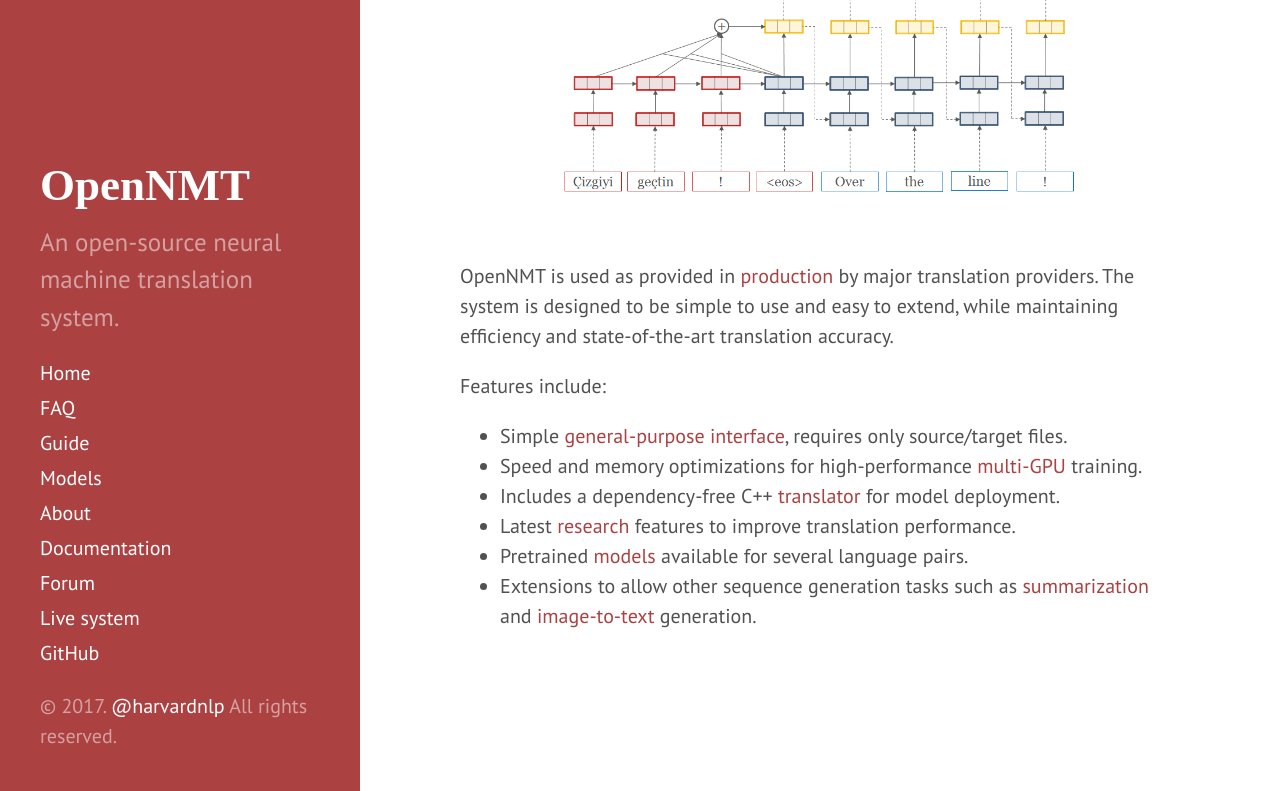
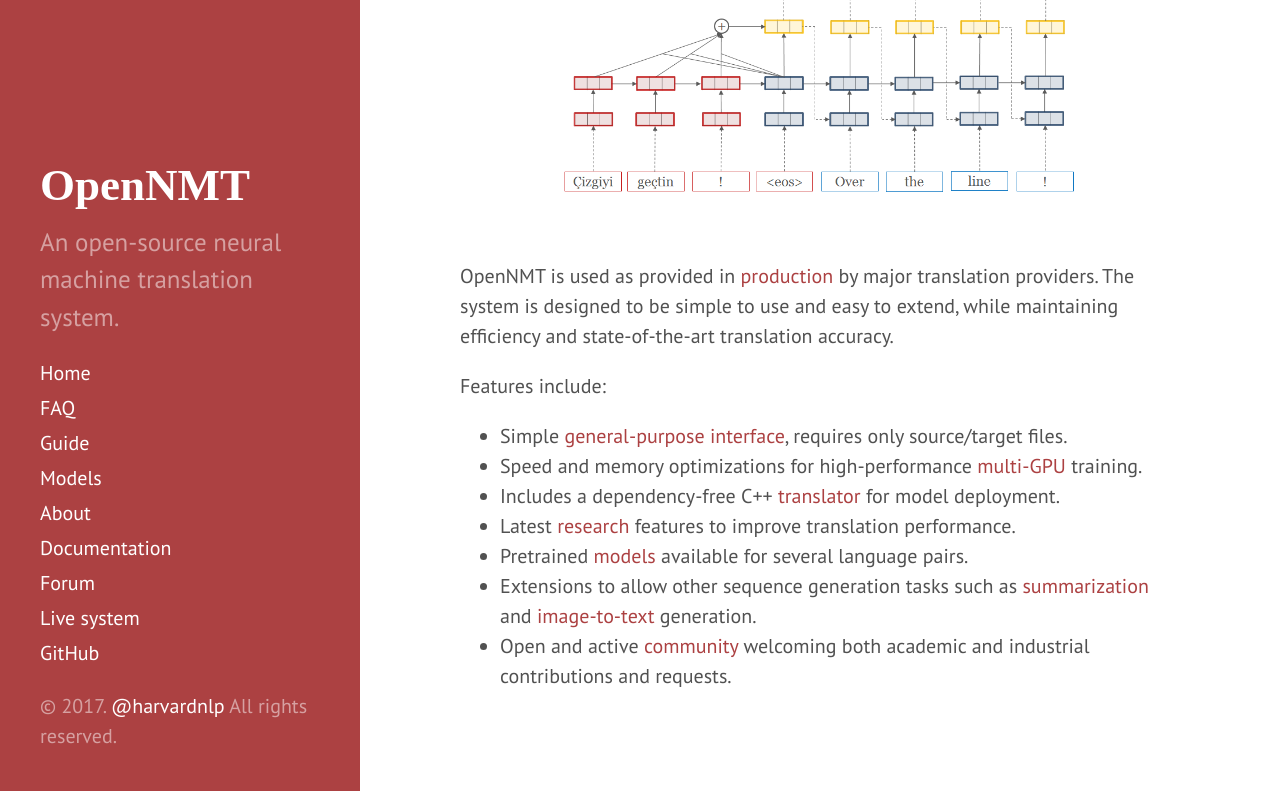
Before and after one commit to OpenNMT/opennmt.github.io, a Jekyll site: the page built from index.md, in a window 1280 px wide and 1111 px high. Shown: the part 320-1111 px from the top of the window. Built offline with Jekyll 4.4.1, drawn with Linux system fonts in a browser that asks for light colours.

Commit message:
Update index.md

```diff
--- a/index.md
+++ b/index.md
@@ -23,3 +23,4 @@ Features include:
 * Latest <a href="http://opennmt.net//Guide/#additional-features">research</a> features to improve translation performance.
 * Pretrained <a href="Models">models</a> available for several language pairs.
 * Extensions to allow other sequence generation tasks such as <a href="Models">summarization</a> and <a href="https://github.com/opennmt/im2text">image-to-text</a> generation.
+* Open and active <a href="http://forum.opennmt.net">community</a> welcoming both academic and industrial contributions and requests.
```
